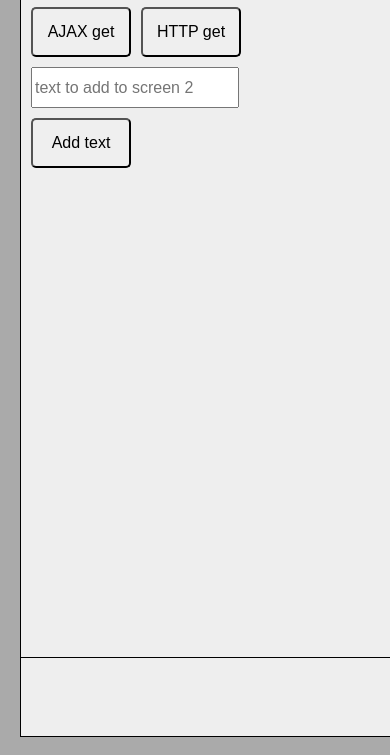
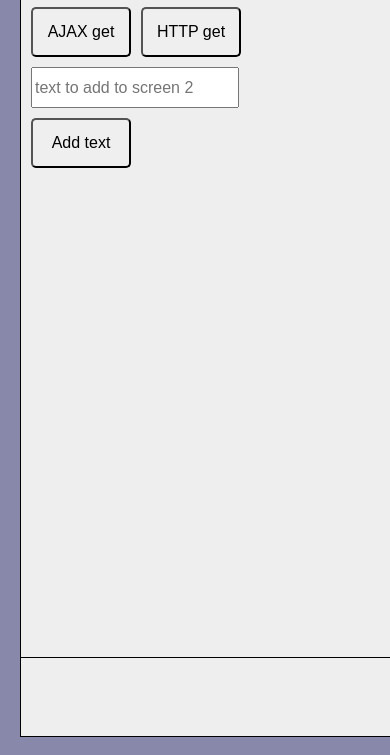
Before and after one commit to JohnHR/pageturners, a plain HTML site: page index.html in a window 390 px wide. Shown: the part 85-840 px from the top of the page. Drawn offline with nearby package versions, Linux system fonts and the light colour scheme.

Commit message:
small responsiveness tweaks

```diff
--- a/css/style.css
+++ b/css/style.css
@@ -68,6 +68,14 @@ input {
 /* Any mobile-specific styles go in this block. */
 @media (max-width: 600px) {
 
+	body {
+		background: #8888aa;
+	}
+
+	div {
+		color: red;
+	}
+
 	.screen {
 		display: block;
 	}
```
